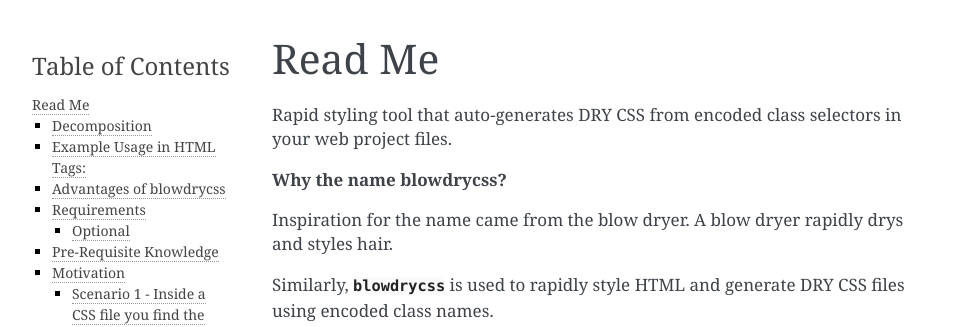
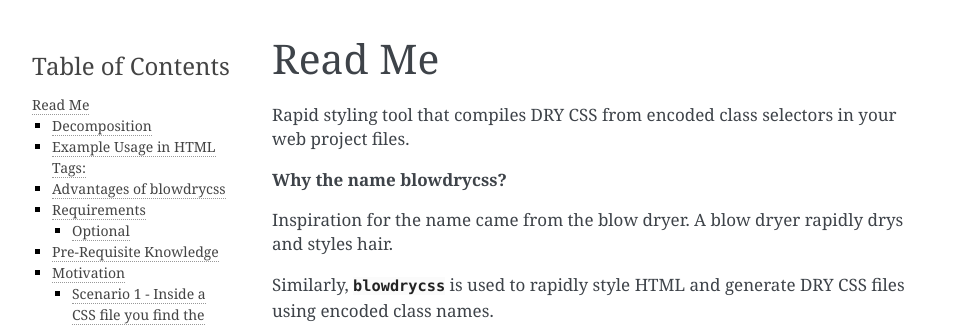
Before and after one commit to nueverest/blowdrycss, a Sphinx documentation site: the page built from docs/readme.rst, in a window 1280 px wide and 900 px high. Shown: the top 327 px of the window, without its empty margins (148-1111 px from the left). Built offline with Sphinx 7.4.7, drawn with Linux system fonts in a browser that asks for light colours.

Commit message:
Simplify description.

```diff
--- a/docs/_templates/layout.html
+++ b/docs/_templates/layout.html
@@ -19,7 +19,7 @@
     <a href="https://flattr.com/submit/auto?user_id=nueverest&url=https%3A%2F%2Fgithub.com%2Fnueverest%2Fblowdrycss" target="_blank"><img src="http://button.flattr.com/flattr-badge-large.png" alt="Flattr this" title="Flattr this" border="0"></a>
 {% endblock %}
 
-{# Override theme alabaster_custom/layout.html #}
+{# Override theme alabaster/layout.html #}
 {% block footer %}
     <div class="footer" style="text-align: center;">
         <a href="https://flattr.com/submit/auto?user_id=nueverest&url=https%3A%2F%2Fgithub.com%2Fnueverest%2Fblowdrycss" target="_blank"><img src="http://button.flattr.com/flattr-badge-large.png" alt="Flattr this" title="Flattr this" border="0"></a>
--- a/docs/readme.rst
+++ b/docs/readme.rst
@@ -3,7 +3,7 @@
 
 .. index:: single: Read Me
 
-Rapid styling tool that auto-generates DRY CSS from encoded class selectors in your web project files.
+Rapid styling tool that compiles DRY CSS from encoded class selectors in your web project files.
 
 **Why the name blowdrycss?**
 
```
Also changed, not shown: README.md (+1 -1 lines).
